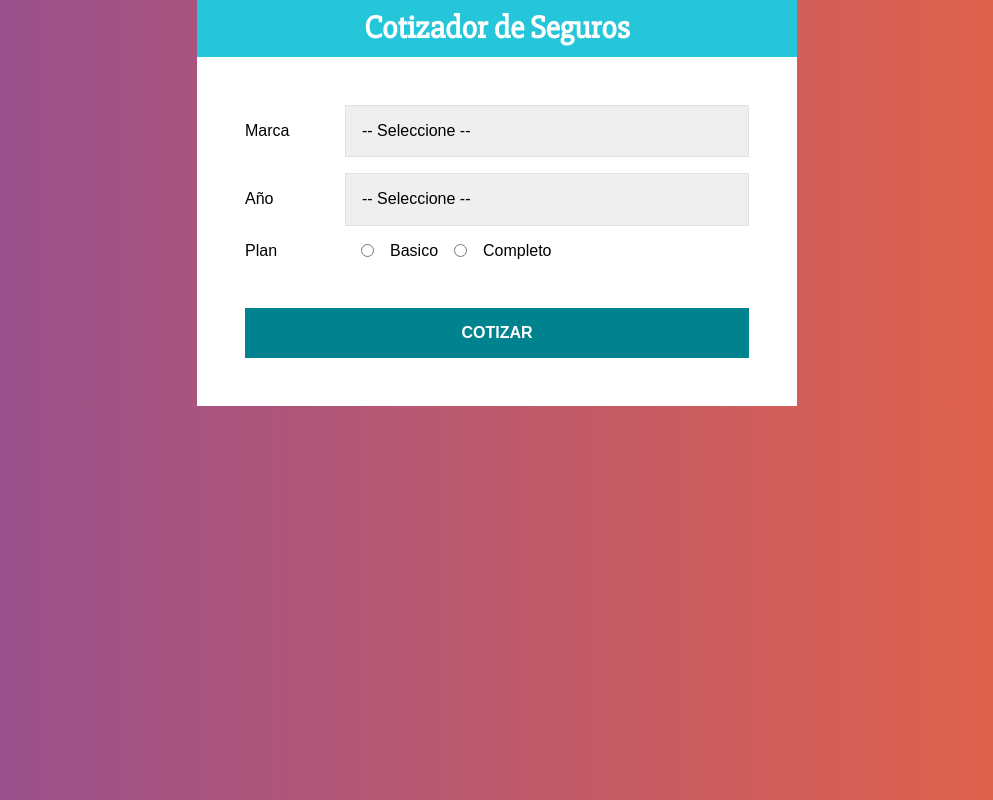
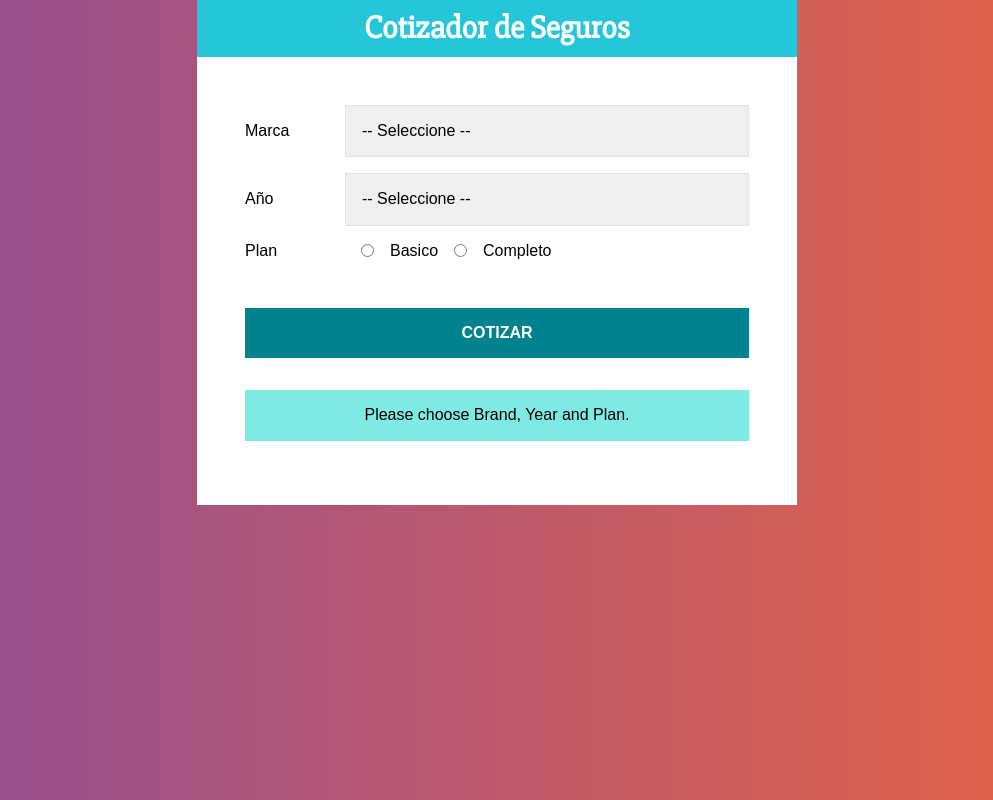
Before and after one commit to josuerodcat90/cotizador, a React (Create React App) app: page / in a window 1280 px wide. Shown: the whole page, without its empty margins (143-1136 px from the left). Built offline with nearby package versions, Linux system fonts and the light colour scheme.

Commit message:
result container added and working.

```diff
--- a/src/App.js
+++ b/src/App.js
@@ -1,10 +1,10 @@
 import React, { useState } from 'react';
+import styled from '@emotion/styled';
+
 import Header from './components/Header';
+import Form from './components/Form';
 import Resume from './components/Resume';
-// import Result from './components/Result';
-
-import styled from '@emotion/styled';
-import Form from './components/Form';
+import Result from './components/Result';
 
 const Container = styled.div`
 	max-width: 600px;
@@ -18,14 +18,14 @@ const FormContainer = styled.div`
 
 function App() {
 	const [resume, setResume] = useState({
-		Quotation: 0,
+		quotation: 0,
 		data: {
 			brand: '',
 			year: '',
 			plan: '',
 		},
 	});
-	const { data } = resume;
+	const { quotation, data } = resume;
 
 	return (
 		<Container>
@@ -34,6 +34,7 @@ function App() {
 			<FormContainer>
 				<Form setResume={setResume} />
 				<Resume data={data} />
+				<Result quotation={quotation} />
 			</FormContainer>
 		</Container>
 	);
--- a/src/components/Form.js
+++ b/src/components/Form.js
@@ -104,7 +104,7 @@ const Form = ({ setResume }) => {
 
 		/// Total
 		setResume({
-			result: baseResult,
+			quotation: baseResult,
 			data,
 		});
 	};
--- /dev/null
+++ b/src/components/Result.js
@@ -0,0 +1,38 @@
+import React from 'react';
+import styled from '@emotion/styled';
+
+const Message = styled.p`
+	background-color: rgb(127, 234, 227);
+	margin-top: 2rem;
+	padding: 1rem;
+	text-align: center;
+`;
+
+const QuotationContainer = styled.div`
+	text-align: center;
+	padding: 0.5rem;
+	border: 1px solid #26c6da;
+	background-color: rgb(127, 234, 227);
+	margin-top: 1rem;
+	position: relative;
+`;
+
+const Quotation = styled.p`
+	color: #00838f;
+	padding: 1rem;
+	text-transform: uppercase;
+	font-weight: bold;
+	margin: 0;
+`;
+
+const Result = ({ quotation }) => {
+	return quotation === 0 ? (
+		<Message>Please choose Brand, Year and Plan.</Message>
+	) : (
+		<QuotationContainer>
+			<Quotation>Precio a pagar: {`€. ${quotation}`}</Quotation>
+		</QuotationContainer>
+	);
+};
+
+export default Result;
--- a/src/index.css
+++ b/src/index.css
@@ -17,8 +17,8 @@ body {
 
 ul {
 	list-style: none;
-	padding: none;
-	margin: none;
+	padding: 0;
+	margin: 0;
 }
 
 span.resultado {
```
